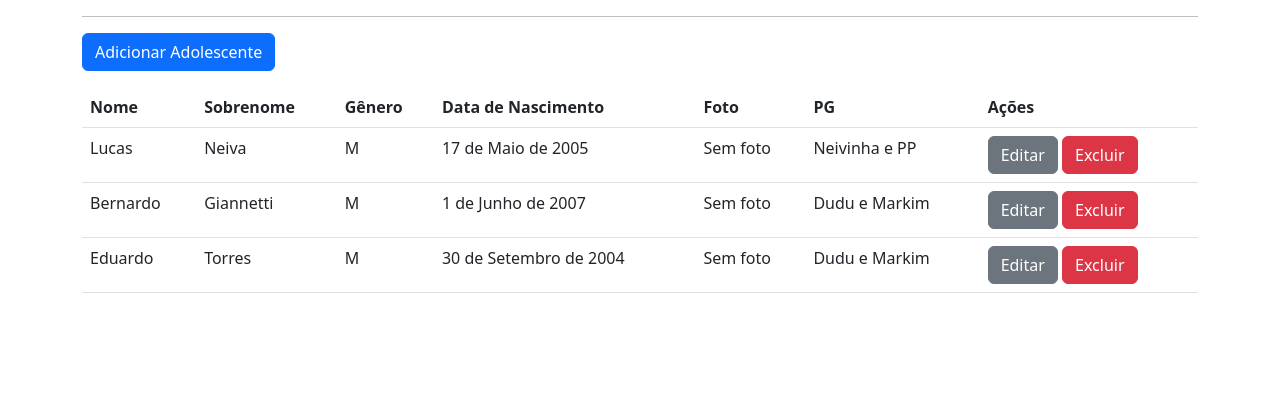
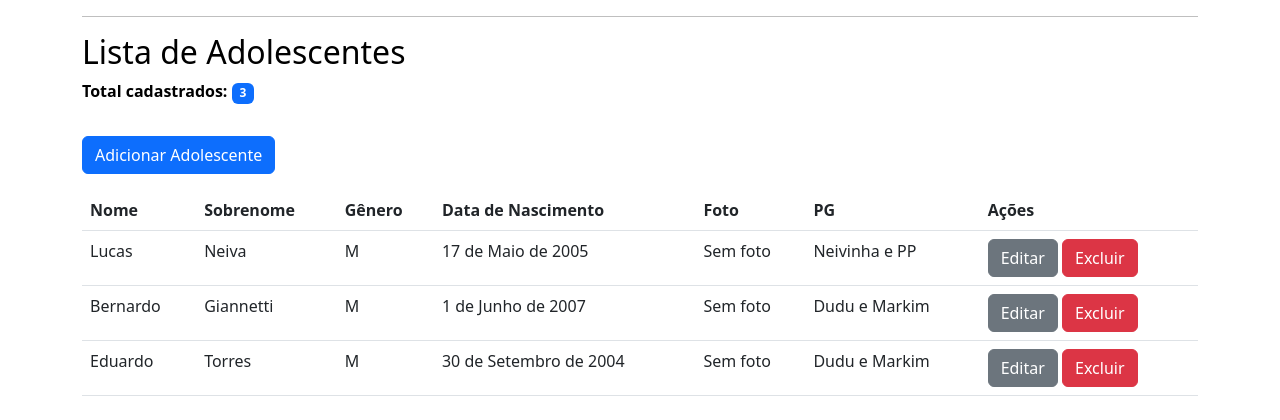
Before and after one commit to felipeacampelo/Check-In-Jump-Capital, a Django app: page /adolescentes/ in a window 1280 px wide. Shown: the part 72-492 px from the top of the page. Run offline with Django 5.2, Linux system fonts and the light colour scheme; a user stored in the database is signed in; data comes from the database, SQL or seed files in the repository; both versions use the stored data as it was after the commit.

Commit message:
adiciona contagem do total de adolescentes cadastrados e quantos presentes por dia

```diff
--- a/checkin/checkin_jump/adolescentes/templates/adolescentes/listar.html
+++ b/checkin/checkin_jump/adolescentes/templates/adolescentes/listar.html
@@ -1,6 +1,16 @@
 {% extends 'adolescentes/base.html' %}
 {% block content %}
-<a href="{% url 'criar_adolescente' %}" class="btn btn-primary">Adicionar Adolescente</a>
+
+<h2>Lista de Adolescentes</h2>
+
+<!-- Mostra o total de adolescentes cadastrados -->
+<p class="mt-2">
+  <strong>Total cadastrados:</strong>
+  <span class="badge bg-primary">{{ total_adolescentes }}</span>
+</p>
+
+<a href="{% url 'criar_adolescente' %}" class="btn btn-primary mt-3">Adicionar Adolescente</a>
+
 <table class="table mt-3">
     <thead>
         <tr>
@@ -36,4 +46,5 @@
         {% endfor %}
     </tbody>
 </table>
+
 {% endblock %}
--- a/checkin/checkin_jump/adolescentes/views.py
+++ b/checkin/checkin_jump/adolescentes/views.py
@@ -8,6 +8,7 @@ from django.contrib.messages import get_messages
 from django.contrib.auth.decorators import login_required, permission_required
 from django.http import JsonResponse
 from django.views.decorators.http import require_http_methods
+from django.db.models import Count, Q
 import json
 
 def login_view(request):
@@ -31,7 +32,11 @@ def logout_view(request):
 @login_required
 def listar_adolescentes(request):
     adolescentes = Adolescente.objects.all()
-    return render(request, 'adolescentes/listar.html', {'adolescentes': adolescentes})
+    total_adolescentes = adolescentes.count()
+    return render(request, 'adolescentes/listar.html', {
+        'adolescentes': adolescentes,
+        'total_adolescentes': total_adolescentes
+    })
 
 @login_required
 def pagina_checkin(request):
@@ -80,8 +85,12 @@ def excluir_adolescente(request, id):
 
 @login_required
 def lista_dias_evento(request):
-    dias = DiaEvento.objects.all().order_by('-data')
+    dias = DiaEvento.objects.annotate(
+        total_presentes=Count('presenca', filter=Q(presenca__presente=True))
+    ).order_by('-data')
+
     return render(request, 'checkin/lista_dias.html', {'dias': dias})
+
 
 @login_required
 @permission_required('checkin.add_diaevento', raise_exception=True)
```
Also changed, not shown: checkin/checkin_jump/adolescentes/templates/checkin/lista_dias.html (+7 -8 lines), checkin/checkin_jump/db.sqlite3.
